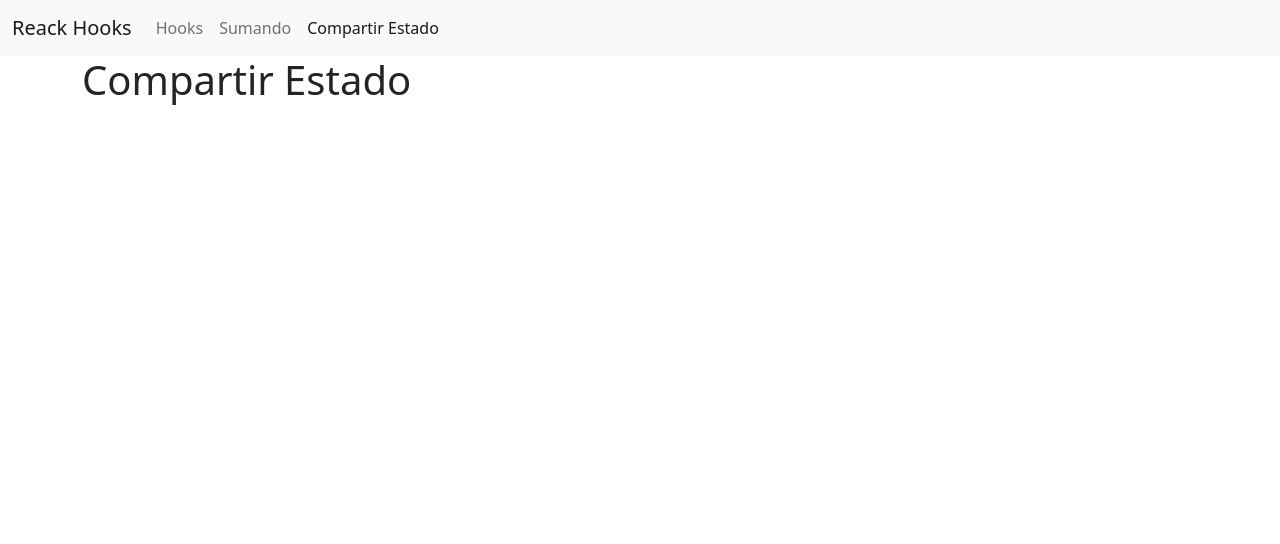
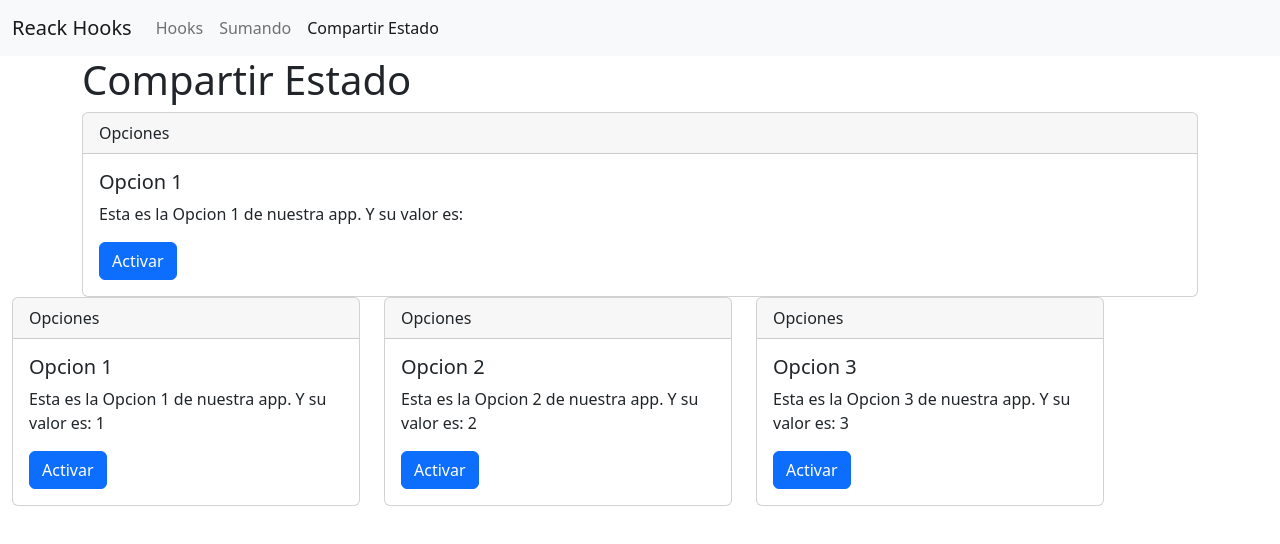
Before and after one commit to kalg12/react-hooks, a React (Create React App) app: page /compartir-estado in a window 1280 px wide. Shown: the top 544 px of the page. Built offline with nearby package versions, Linux system fonts and the light colour scheme.

Commit message:
Compartir estados - hooks

```diff
--- /dev/null
+++ b/src/components/Opcion.jsx
@@ -0,0 +1,19 @@
+/* eslint-disable jsx-a11y/anchor-is-valid */
+import React from 'react'
+
+const Opcion = (props) => {
+  return (
+    <div className="card">
+            <div className="card-header">
+                Opciones
+            </div>
+            <div className="card-body">
+                <h5 className="card-title">{props.name}</h5>
+                <p className="card-text">Esta es la {props.name} de nuestra app. Y su valor es: {props.value}</p>
+                <a onClick={props.clickHandler} className="btn btn-primary">Activar</a>
+            </div>
+        </div>
+  )
+}
+
+export default Opcion
--- a/src/pages/CompartirEstado.jsx
+++ b/src/pages/CompartirEstado.jsx
@@ -1,14 +1,58 @@
-import React, {useState} from 'react'
+/* eslint-disable no-unused-vars */
+import React, { useState } from "react";
+import Opcion from "../components/Opcion";
 
 const CompartirEstado = () => {
+  const [nombre, setNombre] = useState(0);
 
-    const [nombre, setNombre] = useState('000000')
+  const [direccion, setDireccion] = useState({
+    pais: "México",
+    estado: "Guerrero",
+    ciudad: "Acapulco",
+  });
+
+  const [opciones, setOpciones] = useState([
+    { name: "Opcion 1", value: 1 },
+    { name: "Opcion 2", value: 2 },
+    { name: "Opcion 3", value: 3 },
+  ]);
+
+  const cambio = () => {
+    /* setNombre(nombre + 1) */
+
+    /* setDireccion({
+      pais:"USA",
+      estado:"California",
+      ciudad:"San Francisco",
+    }) */
+
+    /* setDireccion({...direccion, estado: "Arizona"}) */
+
+    /* setOpciones([...opciones, {
+      name: `Opciones ${opciones.length + 1}`,
+      value: opciones.length + 1
+    }]) */
+
+    const actualizado = opciones.filter(item => item.value !== 1)
+    setOpciones(actualizado);
+
+  }
+
+  const listaDeOpciones = opciones.map(({ name, value }) => (
+    <div key={name.replace(" ", "").toLowerCase()} className="col-md-4">
+      <Opcion name={name} value={value} clickHandler={cambio}/>
+    </div>
+  ));
 
   return (
-    <div className="container">
+    <>
+      <div className="container">
         <h1>Compartir Estado</h1>
-    </div>
-  )
-}
+        <Opcion name={opciones[0].name} />
+      </div>
+      <div className="container row">{listaDeOpciones}</div>
+    </>
+  );
+};
 
-export default CompartirEstado
+export default CompartirEstado;
```
